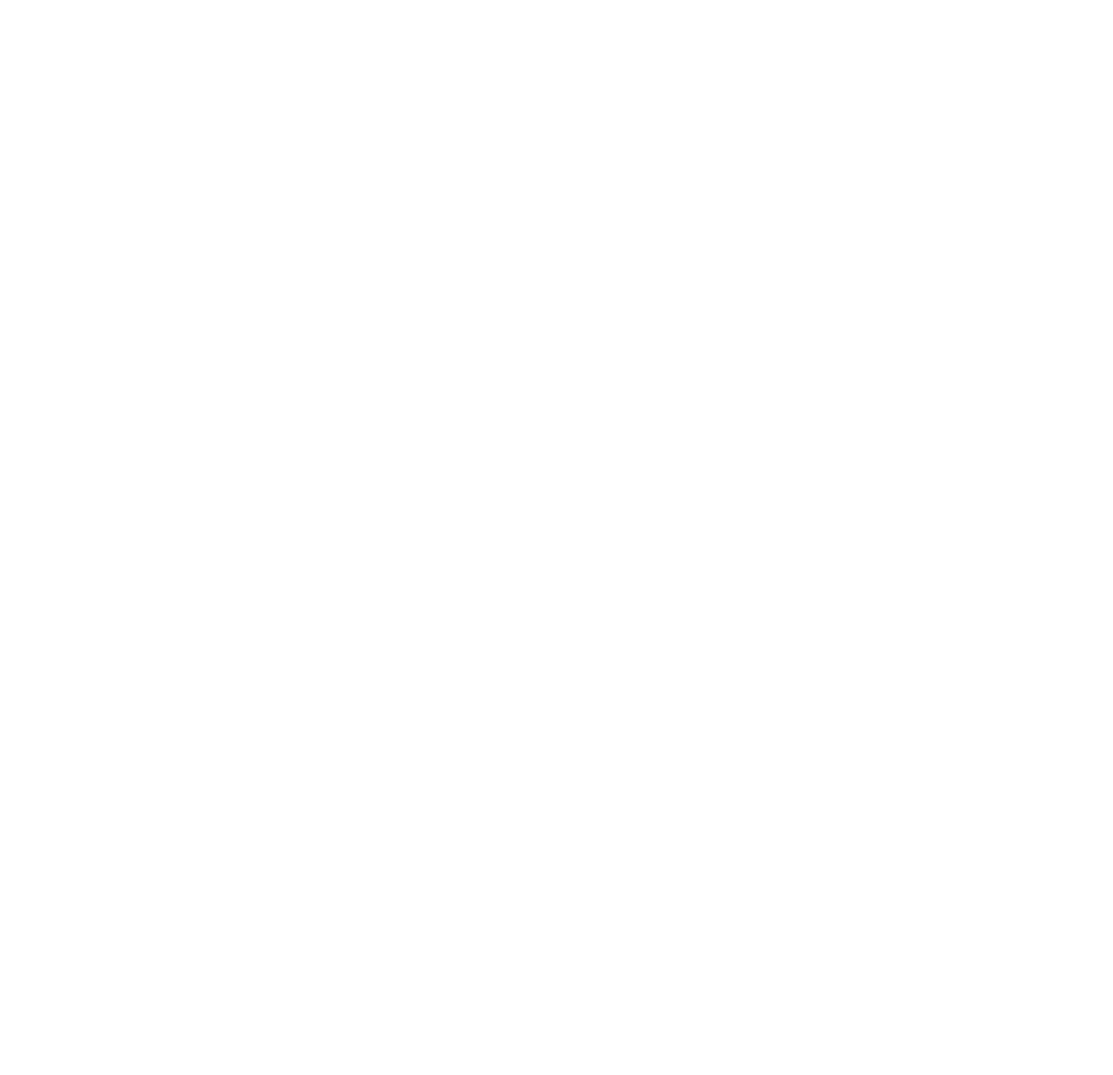
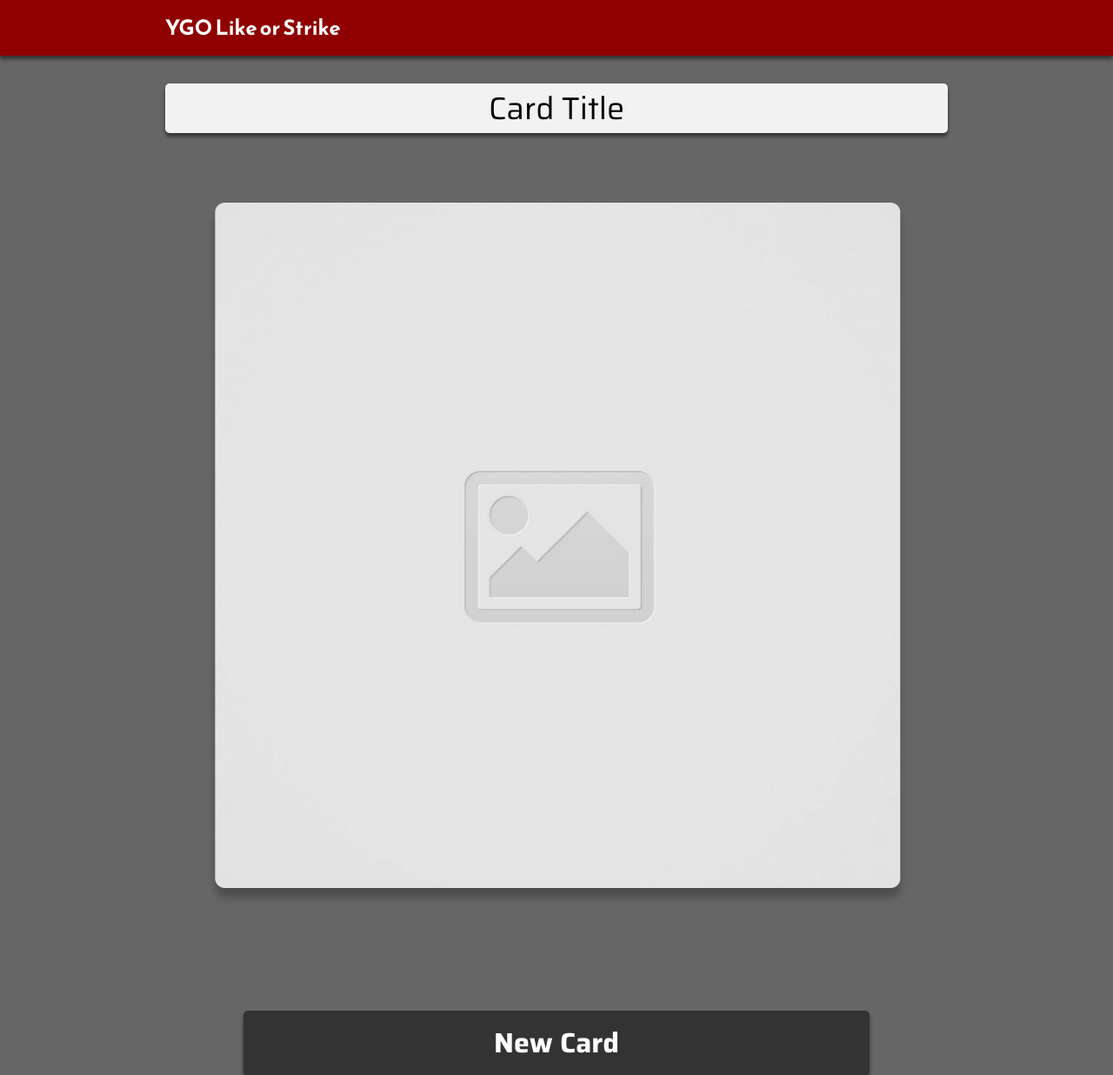
Before and after one commit to joseph-bravo/ajax-project, a website: page index.html in a window 1280 px wide. Shown: the whole page at 87% size. Before the commit the page ends 800 px from the top, so only its background shows below. Drawn offline with Linux system fonts and the light colour scheme; no server answers.

Commit message:
created html css structure added ID to card title and card image defined function that pulls all monster cards from API and places into object

```diff
--- /dev/null
+++ b/css/fonts.css
@@ -0,0 +1,13 @@
+* {
+  font-family: Saira, sans-serif;
+  font-weight: normal;
+}
+
+h1 {
+  font-family: "Reem Kufi", sans-serif;
+  font-weight: bold;
+}
+
+button {
+  all: unset;
+}
--- a/css/layout.css
+++ b/css/layout.css
@@ -0,0 +1,52 @@
+.container {
+  width: clamp(0px, 90%, 900px);
+  margin: 0 auto;
+}
+
+.row {
+  display: flex;
+}
+
+.flex-wrap {
+  flex-wrap: wrap;
+}
+
+.flex-column {
+  flex-direction: column;
+}
+
+.column-half {
+  flex-basis: 50%;
+}
+
+.column-full {
+  flex-basis: 100%;
+}
+
+.justify-center {
+  justify-content: center;
+}
+
+.align-center {
+  align-items: center;
+}
+
+.full-height {
+  height: 100%;
+}
+
+/** Positioning */
+
+.pad-top-sm {
+  padding-top: 2rem;
+}
+
+.pad-y-sm {
+  padding-top: 2rem;
+  padding-bottom: 2rem;
+}
+
+.pad-y-med {
+  padding-top: 5rem;
+  padding-bottom: 5rem;
+}
--- a/css/reset.css
+++ b/css/reset.css
@@ -1,7 +1,9 @@
 * {
   box-sizing: border-box;
+  margin: 0;
 }
 
 body {
   margin: 0;
+  min-height: 100vh;
 }
--- a/css/styles.css
+++ b/css/styles.css
@@ -0,0 +1,83 @@
+:root {
+  --bg-color: #666;
+  --logo-txt-color: #fff;
+  --label-color: #f2f2f2;
+  --label-txt-color: #121212;
+  --main-color: #8f0000;
+  --like-color: #82edb0;
+  --dislike-color: #fa7f7f;
+  --button-color: #333;
+  --button-clicked-color: #cbcbcb;
+  --shadow: 0 4px 4px 0 rgb(0, 0, 0, 0.5);
+}
+
+button,
+a {
+  cursor: pointer;
+}
+
+/** Utility */
+.drop-shadow {
+  box-shadow: var(--shadow);
+}
+
+.inner-shadow {
+  box-shadow: var(--shadow) inset;
+}
+
+.text-align-center {
+  text-align: center;
+}
+
+/** Content */
+
+body {
+  background: var(--bg-color);
+}
+
+header {
+  background: var(--main-color);
+  color: var(--logo-txt-color);
+  height: 4rem;
+}
+
+header h1 {
+  font-size: 1.5rem;
+}
+
+.label-block,
+button {
+  background: var(--label-color);
+  border-radius: 5px;
+  width: 100%;
+}
+
+.label-block {
+  font-stretch: condensed;
+  font-size: 1.5rem;
+}
+
+button {
+  color: var(--logo-txt-color);
+  background: var(--button-color);
+  font-weight: bold;
+  text-align: center;
+  padding: 0.75rem 0;
+}
+
+button:active {
+  color: var(--button-color);
+  background: var(--button-clicked-color);
+  box-shadow: var(--shadow) inset;
+}
+
+.new-card-button {
+  font-size: 2rem;
+  width: 80%;
+}
+
+img {
+  width: 90%;
+  object-fit: contain;
+  aspect-ratio: 1;
+}
--- a/index.html
+++ b/index.html
@@ -5,16 +5,51 @@
   <meta name="viewport" content="width=device-width, initial-scale=1.0">
   <title>AJAX Project</title>
   <link rel="icon" href="images/favicon.ico">
+
+  <link rel="preconnect" href="https://fonts.googleapis.com">
+  <link rel="preconnect" href="https://fonts.gstatic.com" crossorigin="anonymous">
+  <link href="https://fonts.googleapis.com/css2?family=Reem+Kufi:wght@400;700&family=Saira:wght@200;400;700&display=swap" rel="stylesheet">
+
   <link rel="stylesheet" href="css/reset.css">
   <link rel="stylesheet" href="css/layout.css">
+  <link rel="stylesheet" href="css/fonts.css">
   <link rel="stylesheet" href="css/styles.css">
+
+  <script defer src="js/data.js"></script>
+  <script defer src="js/main.js"></script>
 </head>
 <body>
-  <header>
+
+  <header class="drop-shadow">
+    <div class="container full-height">
+      <div class="row full-height align-center">
+        <h1 class="logo">YGO Like or Strike</h1>
+      </div>
+    </div>
   </header>
+
   <main>
+    <div class="container">
+      <div class="row pad-y-sm">
+        <div class="card-display text-align-center column-full">
+          <div class="row justify-center">
+            <div class="label-block drop-shadow">
+              <h2 id="card-title">Card Title</h2>
+            </div>
+          </div>
+          <div class="row pad-y-med justify-center">
+            <div class="image-container">
+              <img id="card-image" src="images/placeholder.png">
+            </div>
+          </div>
+        </div>
+      </div>
+      <div class="row justify-center">
+        <button class="new-card-button drop-shadow">
+          New Card
+        </button>
+      </div>
+    </div>
   </main>
-  <script src="js/data.js"></script>
-  <script src="js/main.js"></script>
 </body>
 </html>
--- a/js/data.js
+++ b/js/data.js
@@ -1 +1,18 @@
 /* exported data */
+var cardData = {};
+
+function pullAllCardData() {
+  var cardXHR = new XMLHttpRequest();
+  cardXHR.open('GET', 'https://db.ygoprodeck.com/api/v7/cardinfo.php' +
+  '?' + 'format=TCG' + '&' +
+  'attribute=dark,earth,fire,light,water,wind,divine'
+  );
+  cardXHR.responseType = 'json';
+  cardXHR.send();
+  cardXHR.addEventListener('load', function () {
+    cardData = cardXHR.response;
+    console.log(cardData);
+  });
+}
+
+pullAllCardData();
```
Also changed, not shown: images/placeholder.png (added).
